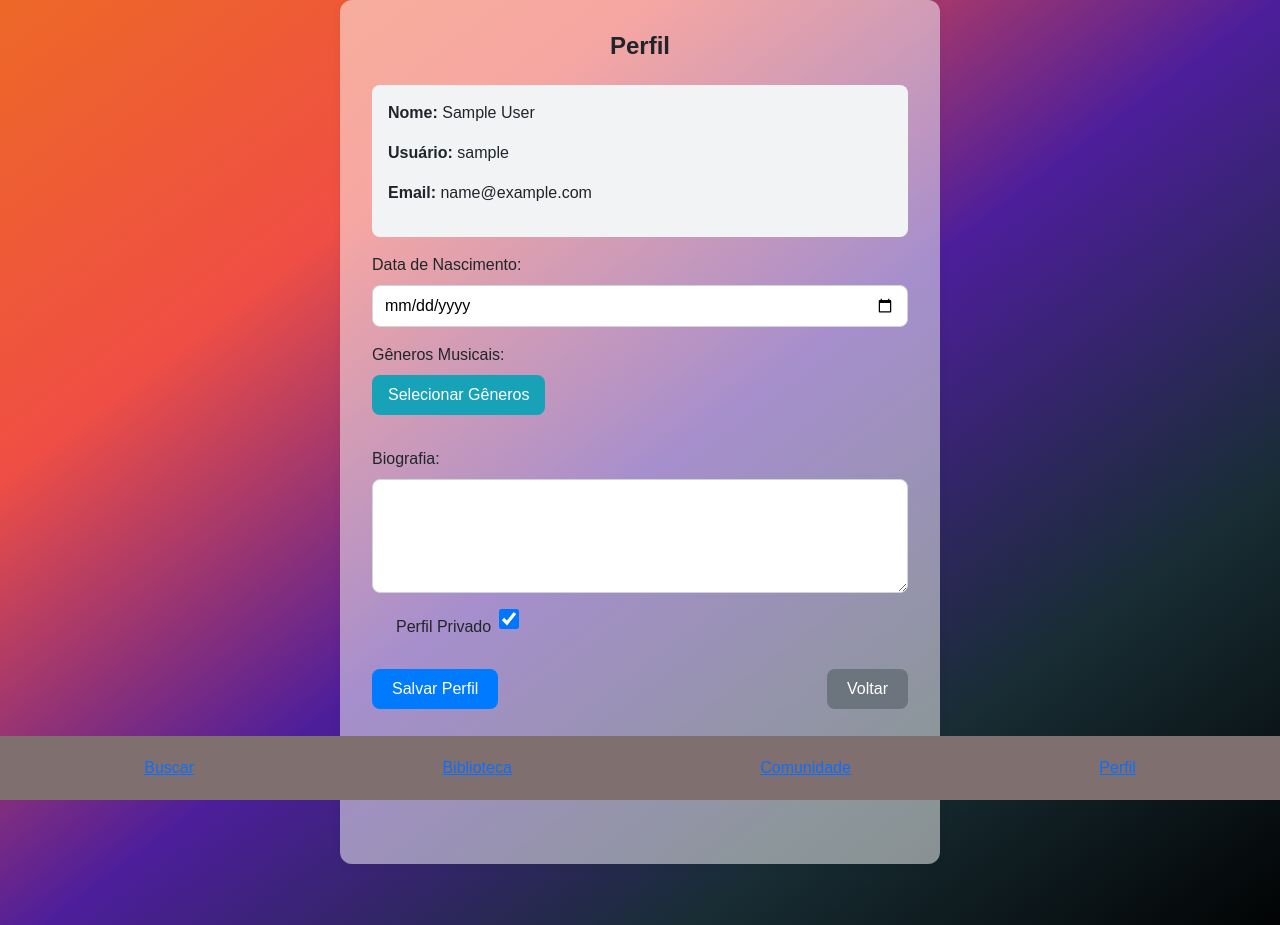
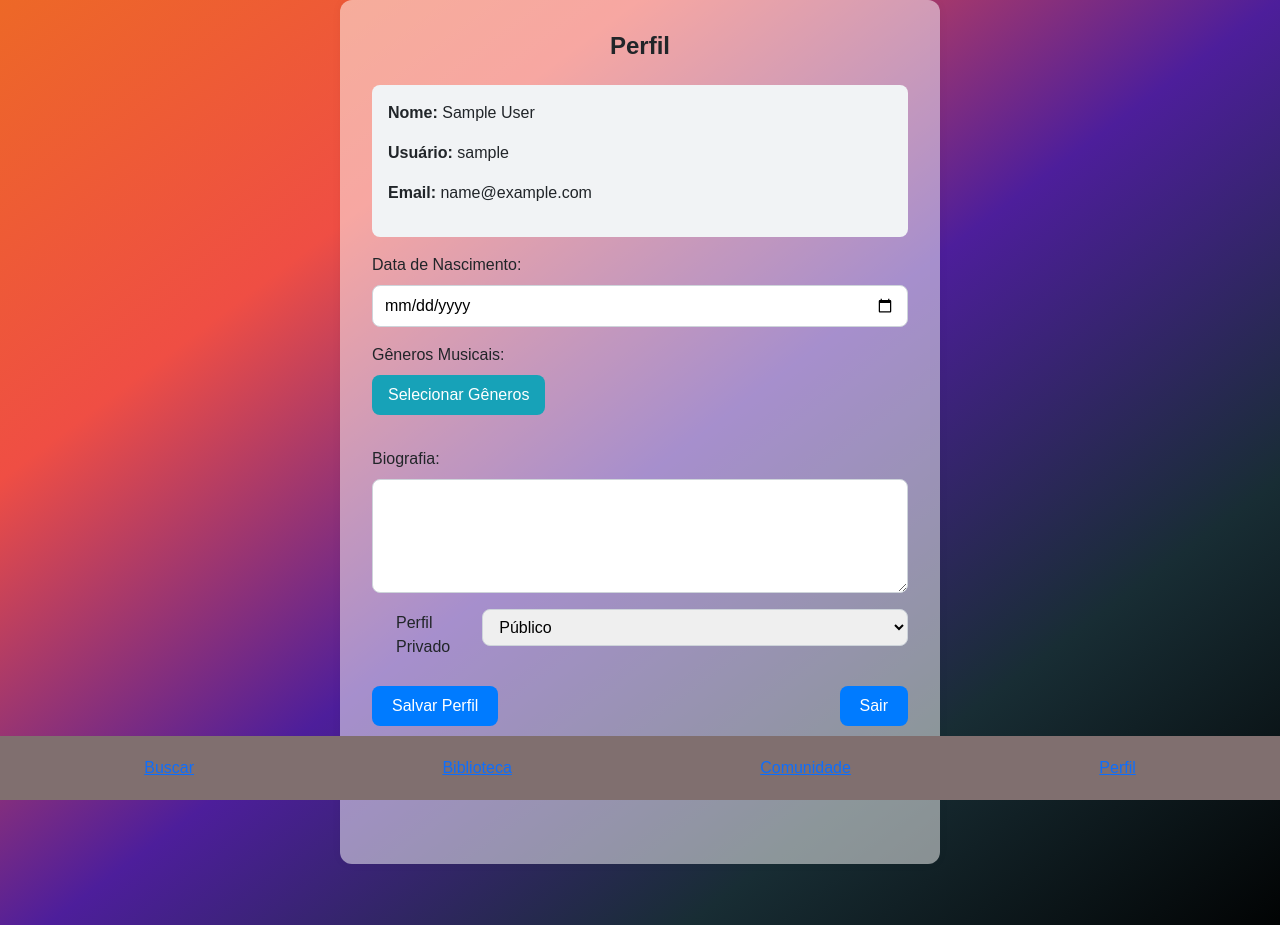
Before and after one commit to engsoft-atitus/engsw-2025-1, a Django app: page /usuario/perfil/ in a window 1280 px wide. Shown: the top 925 px of the page. Run offline with Django 5.2, Linux system fonts and the light colour scheme; the visitor is signed in with stand-in values (Sample User, id 1); data comes from the database, SQL or seed files in the repository.

Commit message:
atualizacao models, logout

```diff
--- a/musica/views.py
+++ b/musica/views.py
@@ -136,4 +136,4 @@ def listar_playlists(request):
 @login_required
 def logout_view(request):
     logout(request)
-    return redirect('sign')
+    return redirect('login')
--- a/usuario/models.py
+++ b/usuario/models.py
@@ -5,8 +5,8 @@ class Profile(models.Model):
     user = models.OneToOneField(User, on_delete=models.CASCADE)
     nascimento = models.DateField(null=True, blank=True)
     generos_musicas = models.CharField(max_length=200, null=True, blank=True)
-    biografia = models.TextField(null=True, blank=True)
-    privacidade = models.BooleanField(default=True)
+    biografia = models.TextField(null=True, blank=True)  # CLOB no Oracle, cuidado com buscas
+    privacidade = models.IntegerField(default=1, choices=[(0, 'Privado'), (1, 'Público')])  # substitui BooleanField
 
     def __str__(self):
         return self.user.username
--- a/usuario/templates/usuarios/perfil.html
+++ b/usuario/templates/usuarios/perfil.html
@@ -218,8 +218,20 @@
             {% endfor %}
 
             <div class="button-group">
-                <button type="submit">Salvar Perfil</button>
-                <a href="{% url 'perfil' %}" class="button-secondary">Voltar</a>
+
+                <!-- Formulário para salvar perfil -->
+                <form method="post" action="{% url 'perfil' %}">
+                    {% csrf_token %}
+                    <!-- campos do perfil aqui -->
+                    <button type="submit">Salvar Perfil</button>
+                </form>
+
+                <!-- Formulário para logout -->
+                <form method="post" action="{% url 'logout' %}" style="display: inline;">
+                    {% csrf_token %}
+                    <button type="submit" class="button-secondary">Sair</button>
+                </form>
+
             </div>
         </form>
     </div>
--- a/usuario/urls.py
+++ b/usuario/urls.py
@@ -6,4 +6,8 @@ urlpatterns = [
     path('login/' , views.login_view, name='login'),
     path('perfil/', views.perfil_view, name='perfil'),
     path('genero/', views.genero_view, name='genero'),
+    path('logout/', views.logout_view, name='logout'),
+
+
+
 ]
--- a/usuario/views.py
+++ b/usuario/views.py
@@ -1,12 +1,13 @@
 # views.py
 from django.shortcuts import render, redirect
-from django.contrib.auth import authenticate, login
+from django.contrib.auth import authenticate, login, logout
 from .forms import CadastroForm, LoginForm
 from django.contrib.auth.models import User
 from django.contrib.auth.decorators import login_required
 from usuario.models import Profile
 from .forms import ProfileForm
 from django.http import JsonResponse
+from django.views.decorators.http import require_POST
 
 def cadastro_view(request):
     if request.method == 'POST':
@@ -68,6 +69,12 @@ def perfil_view(request):
         'perfil': perfil
     })
 
+@require_POST
+def logout_view(request):
+    print("Logout foi chamado!")
+    logout(request)
+    return redirect('login')
+
 @login_required
 def genero_view(request):
     print("entrou na view genero")
```
Also changed, not shown: usuario/forms.py (line endings or trailing spaces).
